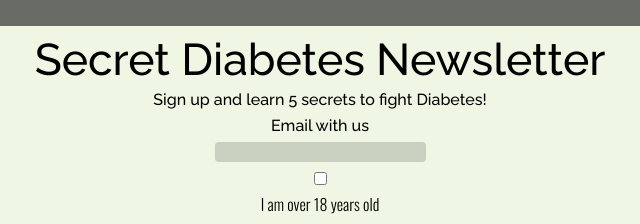
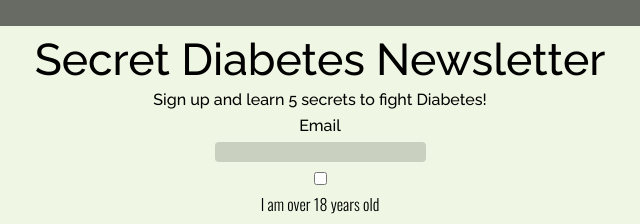
Before and after one commit to mmartinez-21/ITMD-362-Lab-3, a plain HTML site: page index.html in a window 1280 px wide. Shown: the top 224 px of the page, 320-960 px from the left. Drawn offline with nearby package versions, Linux system fonts and the light colour scheme.

Commit message:
corrected typo error

```diff
--- a/index.html
+++ b/index.html
@@ -15,7 +15,7 @@
     </p>
     <ol>
       <li id="input-email">
-        <label for="email">Email with us</label>
+        <label for="email">Email</label>
         <input type="email" name="email" id="email" pattern="^.+@.+$" />
       </li>
       <li id="input-age-verification">
```
